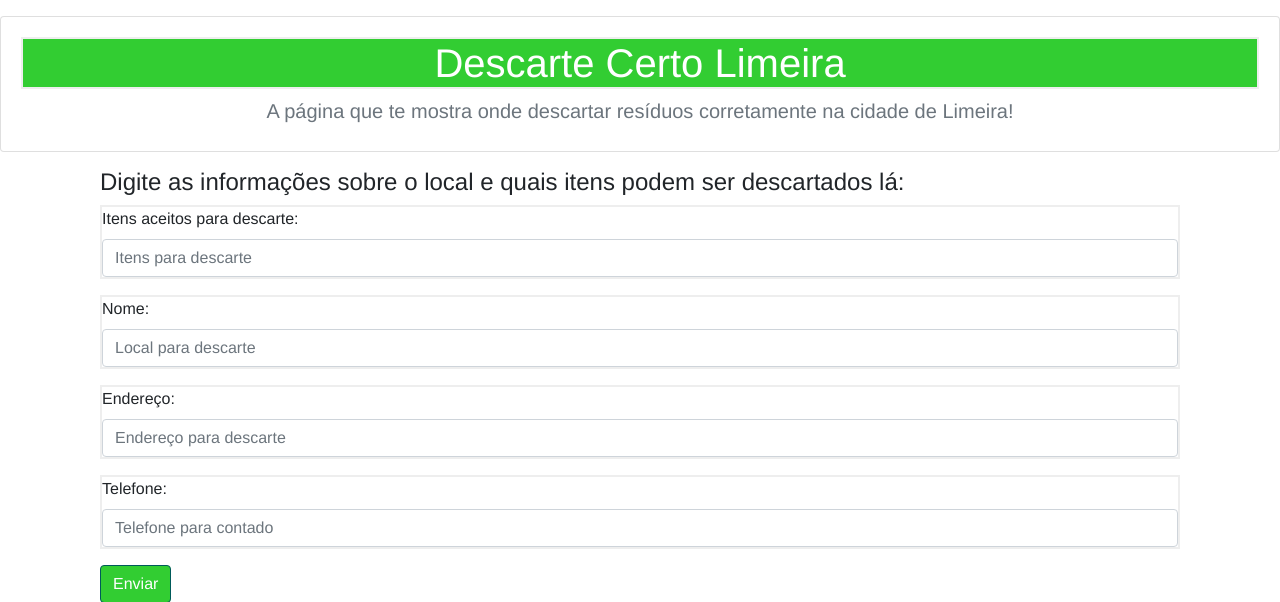
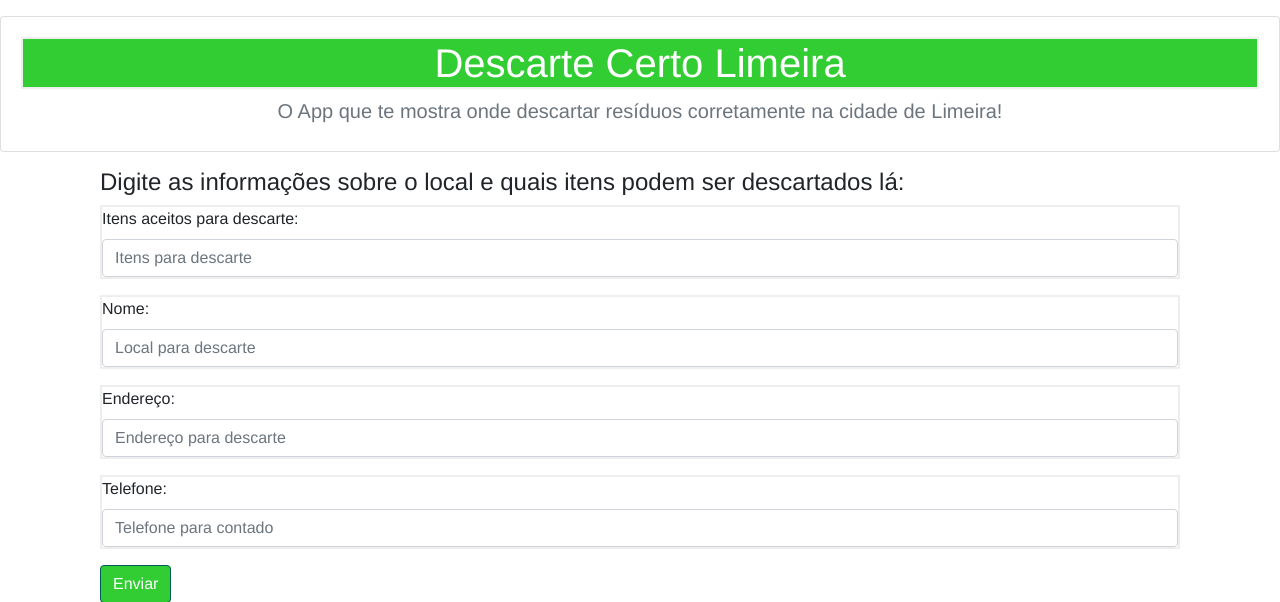
Before and after one commit to Cleitonklem/ProjetoIntegrador, a Flask app: page /cadastrar in a window 1280 px wide. Shown: the part 56-658 px from the top of the page. Run offline with Flask 3, Linux system fonts and the light colour scheme; some libraries are stand-ins or nearby versions.

Commit message:
atualização

```diff
--- a/templates/base.html
+++ b/templates/base.html
@@ -42,7 +42,7 @@
     <p><div class="card text-center">
         <div class="card-body">
             <h1 class="card-title"> Descarte Certo Limeira </h1>
-            <p><h5 class="card-subtitle mb-2 text-muted">A página que te mostra onde descartar resíduos corretamente na cidade de Limeira!</h5>
+            <p><h5 class="card-subtitle mb-2 text-muted">O App que te mostra onde descartar resíduos corretamente na cidade de Limeira!</h5>
         </div>
     </div></p>
 
```
